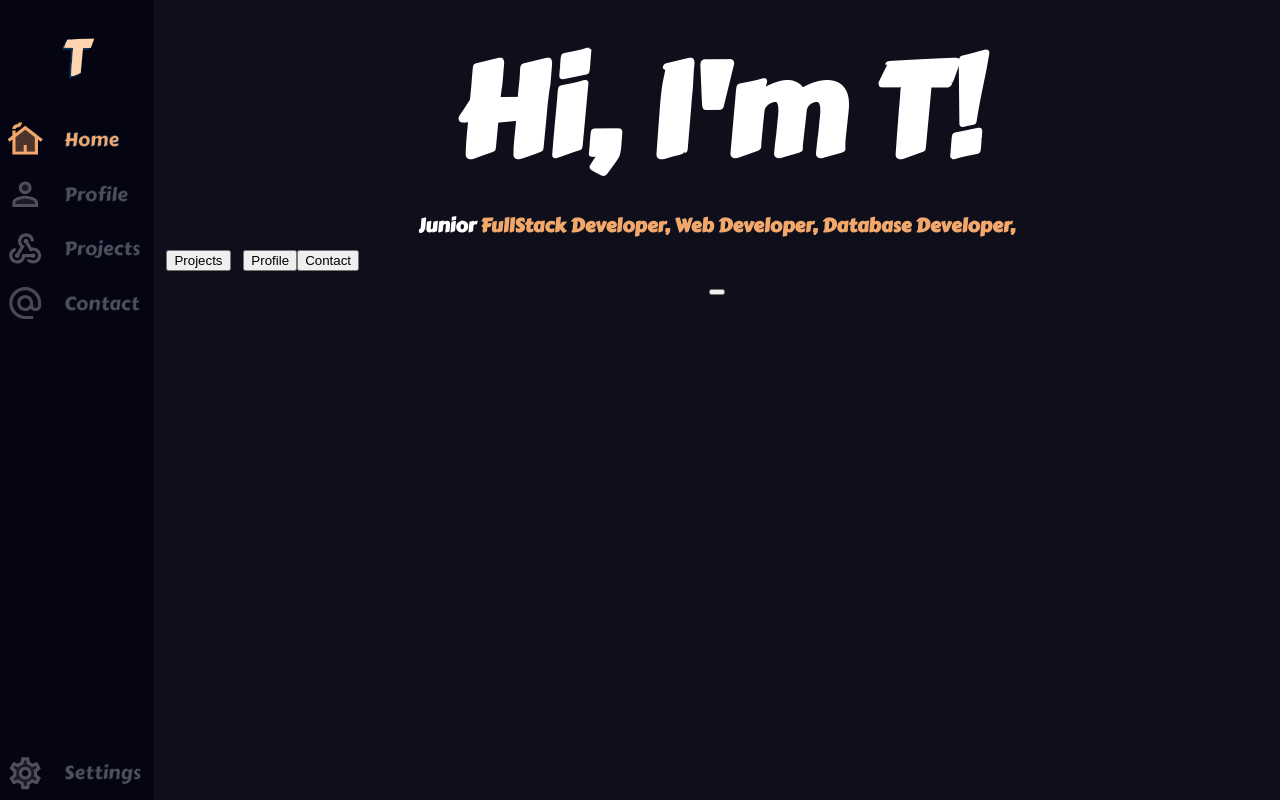
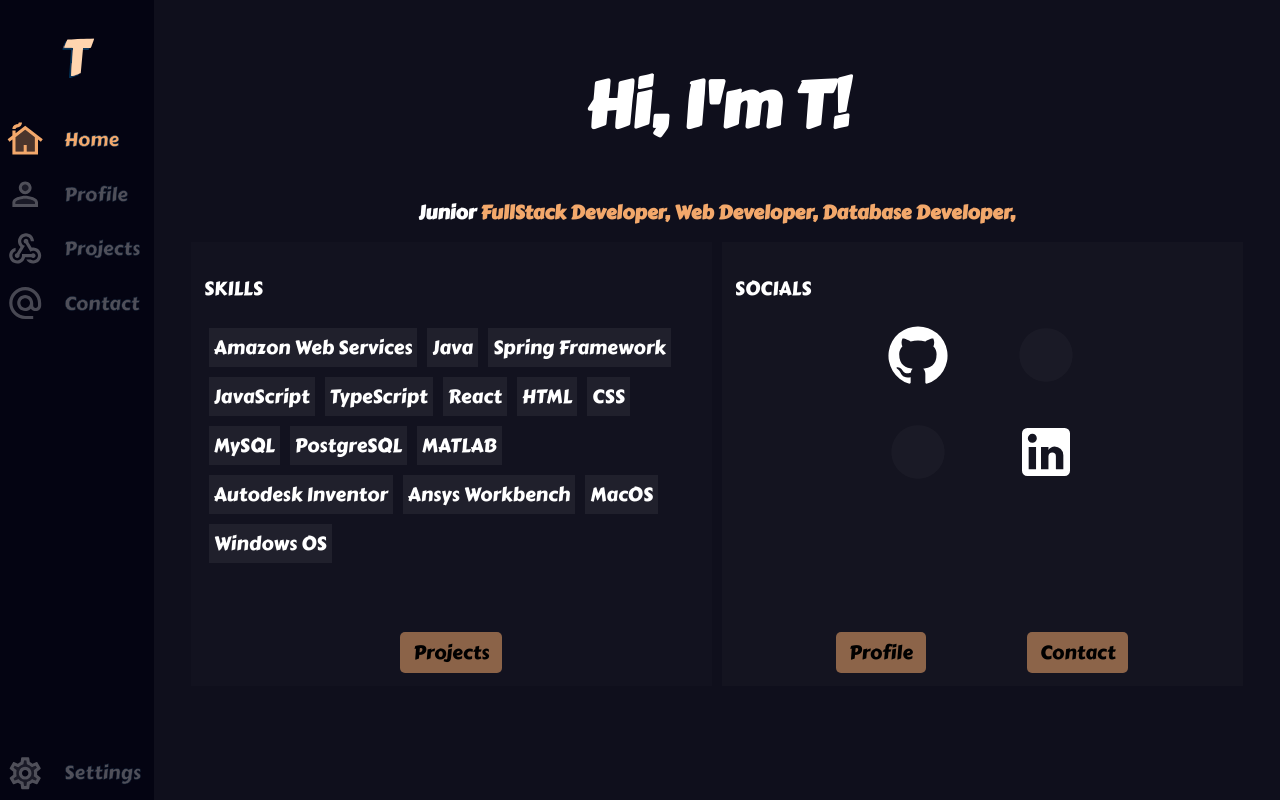
Before and after one commit to devt3/portfolio, a React (Vite) app: page / in a window 1280 px wide. Built offline with nearby package versions, Linux system fonts and the light colour scheme.

Commit message:
initial homepage layout and design

```diff
--- a/src/page_functions/AnimatedTagline.jsx
+++ b/src/page_functions/AnimatedTagline.jsx
@@ -1,3 +1,8 @@
+/*
+The class works however need to check that time intervals are being cleared when components unmount
+Future memory leak concerns
+*/
+
 import React from "react";
 import { useEffect, useState } from "react";
 import "./AnimatedTagline.scss";
--- a/src/page_functions/AnimatedTagline.scss
+++ b/src/page_functions/AnimatedTagline.scss
@@ -1,3 +1,6 @@
+.typeWriter {
+    text-align: center;
+}
 
 .highlight{
     color: #f3a86b;
--- a/src/pages/HomePage.jsx
+++ b/src/pages/HomePage.jsx
@@ -1,22 +1,94 @@
-import React from "react";
+import React, { useEffect } from "react";
 import "./HomePage.scss";
 import AnimatedTagline from "../page_functions/AnimatedTagline";
+import GitHubIcon from "@mui/icons-material/GitHub";
+import LinkedInIcon from "@mui/icons-material/LinkedIn";
+import InstagramIcon from "@mui/icons-material/Instagram";
+import CircleIcon from "@mui/icons-material/Circle";
+import { Link } from "react-router-dom";
 
 function Homepage() {
+  const skillsList = [
+    "Amazon Web Services",
+    "Java",
+    "Spring Framework",
+    "TypeScript",
+    "React",
+    "HTML",
+    "CSS",
+    "MySQL",
+    "PostgreSQL",
+    "MATLAB",
+    "Autodesk Inventor",
+    "Ansys Workbench",
+    "MacOS",
+    "Windows OS",
+  ];
+  // let arrayLength = skillsList.length;
+
+  // for (let i = 0; i < arrayLength; i++) {
+  //   $('<div class="results" />').text(skillsList[i]).appendTo("body");
+  // }
+
+  const skillsToList = document.getElementsByClassName("skills-and-socials");
+
   return (
     <div className="mainroute">
       <h1 className="header">Hi, I'm T!</h1>
       <AnimatedTagline />
       <div className="skills-and-socials">
-        <p className="skills">
-          <button>Projects</button>
-        </p>
-        <p className="socials">
-          <button>Profile</button>
-          <button>Contact</button>
-        </p>
+        <div className="skills">
+          <p className="skills-title">SKILLS</p>
+          <div className="skillsList">
+            <div className="skill-item">Amazon Web Services</div>
+            <div className="skill-item">Java</div>
+            <div className="skill-item">Spring Framework</div>
+            <div className="skill-item">JavaScript</div>
+            <div className="skill-item">TypeScript</div>
+            <div className="skill-item">React</div>
+            <div className="skill-item">HTML</div>
+            <div className="skill-item">CSS</div>
+            <div className="skill-item">MySQL</div>
+            <div className="skill-item">PostgreSQL</div>
+            <div className="skill-item">MATLAB</div>
+            <div className="skill-item">Autodesk Inventor</div>
+            <div className="skill-item">Ansys Workbench</div>
+            <div className="skill-item">MacOS</div>
+            <div className="skill-item">Windows OS</div>
+          </div>
+
+          <Link to={"/projects"} className="button">
+            Projects
+          </Link>
+        </div>
+
+        <div className="socials">
+          <p className="socials-title">SOCIALS</p>
+          <div className="socialsList">
+            <div className="social-item">
+              <GitHubIcon />
+            </div>
+            <div className="circleSVG">
+              <CircleIcon />
+            </div>
+            <div className="circleSVG">
+              <CircleIcon />
+            </div>
+            <div className="social-item">
+              <LinkedInIcon />
+            </div>
+          </div>
+
+          <div className="social-buttons">
+            <Link to={"/profile"} className="button">
+              Profile
+            </Link>
+            <Link to={"/contact"} className="button">
+              Contact
+            </Link>
+          </div>
+        </div>
       </div>
-      <button></button>
     </div>
   );
 }
--- a/src/pages/HomePage.scss
+++ b/src/pages/HomePage.scss
@@ -1,18 +1,109 @@
-.mainroute {
+.header {
     text-align: center;
 }
 
 h1 {
-    font-size: 10vw;
-    margin: 0
+    font-size: 5vw;
 }
 
 h2 {
     font-size: 1.5vw;
-    margin: 0;
+}
+
+div {
+    font-size: 1.5vw;
 }
 
 .skills-and-socials {
     display: flex;
-    gap: 1vw;
+    flex-wrap: wrap;
+    justify-content: center;
+    gap: 10px;
 }
+
+.skills, .socials {
+    display: flex;
+    flex-direction: column;
+    min-width: 300px;
+    width: 45%;
+    padding: 1vw;
+}
+
+.socials{
+    background-color: #ffffff05;
+}
+
+.skills{
+    background-color: #ffffff03;
+}
+
+.social-buttons {
+    display: flex;
+    flex-direction: row;
+    flex-wrap: wrap;
+    justify-content: space-evenly;
+    margin-top: auto;
+}
+
+button {
+    align-self: center;
+    margin-top: 5vw;
+}
+
+.button {
+    text-decoration: none;
+    align-self: center;
+    margin-top: 5vw;
+    padding: 0.5vw 1vw;
+    background-color:  #f3a86b8a;
+    border-radius: 5px;
+    color: #000000;
+    position: relative;
+    top: 0;
+    transition: top ease 0.5s;
+}
+
+.button:hover{
+    top: -5px;
+
+}
+
+.skillsList {
+    display: flex;
+    flex-wrap: wrap;
+}
+
+.skill-item {
+    margin: 5px;
+    padding: 5px;
+    background-color:  #ffffff0f;
+
+}
+
+.socialsList {
+    align-self: center;
+    display: grid;
+    grid-template-columns: 1fr 1fr;
+    grid-template-rows: 1fr 1fr;
+    column-gap: 5vw;
+    row-gap: 2vw
+}
+
+.socialsList svg {
+    min-width: 5vw;
+    min-height: 5vw;
+}
+
+.social-item{
+    transition: 500ms ease;
+}
+
+.social-item:hover {
+    color: #f3a86b;
+
+
+}
+
+.circleSVG {
+    color: #ffffff07;
+}
```
